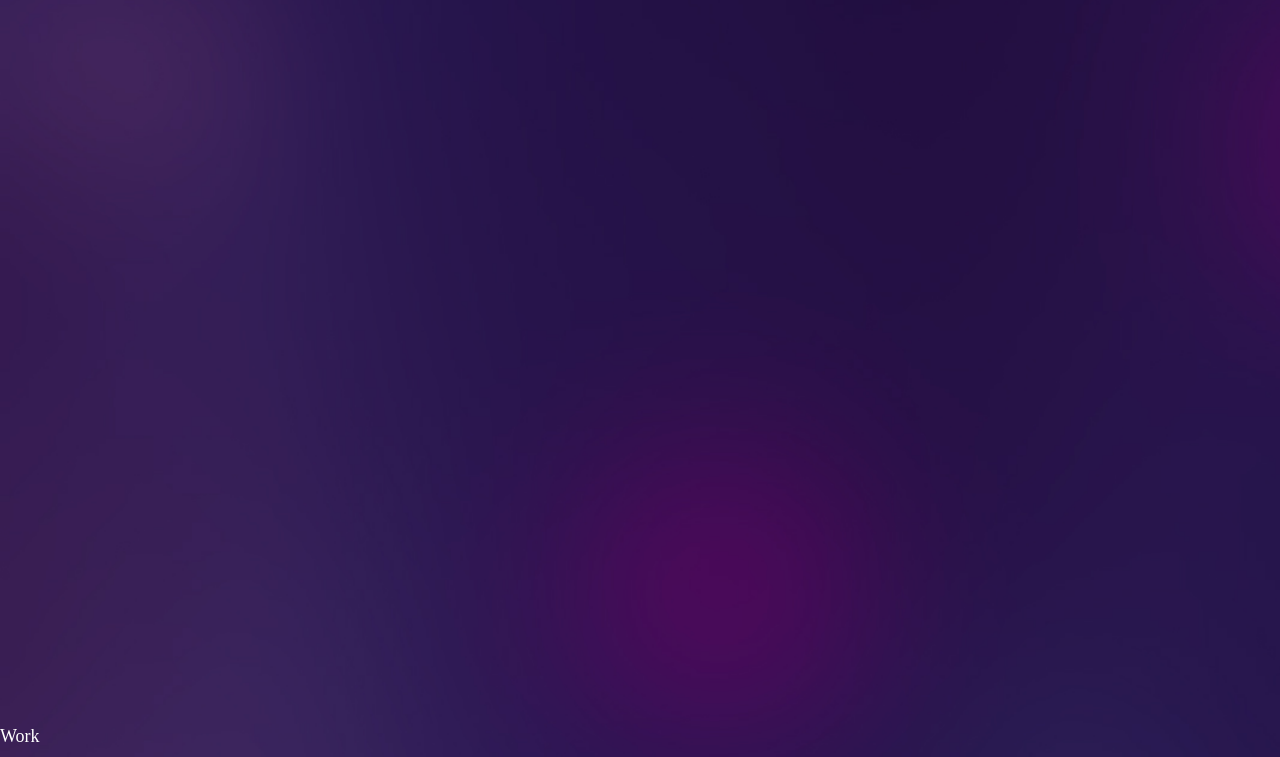
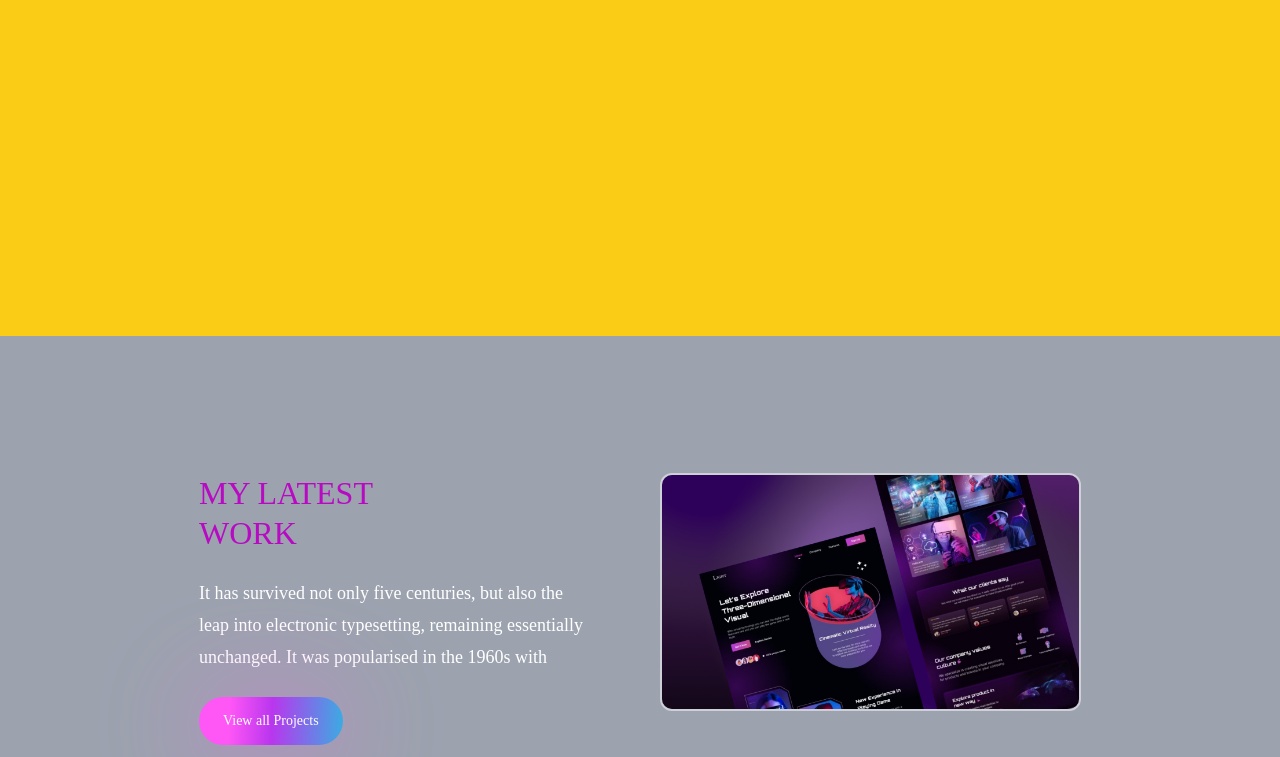
Before and after one commit to nikita3006/Portfolio, a React (Create React App) app: page / in a window 1280 px wide. Shown: the part 2000-2757 px from the top of the page. Built offline with nearby package versions, Linux system fonts and the light colour scheme; the HTML template or start-up script is replaced by a standard one.

Commit message:
added work section

```diff
--- a/src/components/About.js
+++ b/src/components/About.js
@@ -10,7 +10,7 @@
     threshold: 0.5,
   });
   return (
-    <section className="section" id="about">
+    <section className="section bg-green-400" id="about">
       <div className="container mx-auto">
         <div className="flex flex-col gap-y-10 lg:flex-row
          lg:items-center lg:gap-x-20 lg:gap-y-0 h-screen ml-14">
--- a/src/components/Banner.js
+++ b/src/components/Banner.js
@@ -8,7 +8,7 @@
 const Banner = () => {
   return (
     <section
-      className="min-h-[85vh] lg:min-h-[78vh] flex items-center"
+      className="min-h-[85vh] bg-red-400 lg:min-h-[78vh] flex items-center"
       id="home"
     >
       <div className="container mx-auto">
--- a/src/components/Contact.js
+++ b/src/components/Contact.js
@@ -2,7 +2,7 @@
 
 const Contact = () => {
   return(
-    <div className='section' id='contact'>
+    <div className='section bg-pink-700' id='contact'>
       Contact
     </div>
   );
--- a/src/components/Services.js
+++ b/src/components/Services.js
@@ -2,9 +2,9 @@
 
 const Services = () => {
   return(
-    <div className='section' id='services'>
+    <section className='section bg-yellow-400' id='services'>
       Services
-    </div>
+    </section>
     )
 };
 
--- a/src/components/Work.js
+++ b/src/components/Work.js
@@ -1,10 +1,108 @@
 import React from 'react';
+import { motion } from "framer-motion";
+import { fadeIn } from "../variants";
+import  Img1 from '../assets/portfolio-img1.png'
+import  Img2 from '../assets/portfolio-img2.png'
+import  Img3 from '../assets/portfolio-img3.png'
+
 
 const Work = () => {
   return(
-    <div className='section' id='work'>
-      Work
-    </div>
+    <section className='section bg-gray-400' id='work'>
+        <div className='container mx-auto'>
+          <div className='flex flex-col lg:flex-row gap-x-10 lg:m-36'>
+            <motion.div
+               variants={fadeIn("right", 0.2)}
+               initial="hidden"
+               whileInView={"show"}
+               viewport={{ once: false, amount: 0.3 }}
+               className='flex-1 flex flex-col gap-y-4 mb-10 lg:mb-0'>
+              {/* text */}
+              <div>
+                <h2 className='h2 leading-tight text-accent'>
+                  My Latest <br/>
+                  Work
+                </h2>
+                <p className='max-w-sm mb-6'>
+                  It has survived not only five centuries,
+                   but also the leap into electronic typesetting,
+                    remaining essentially unchanged. It was popularised
+                     in the 1960s with
+                </p>
+                <button className='btn btn-sm'>
+                  View all Projects
+                </button>
+              </div>
+              {/* img */}
+              <div className='group relative overflow-hidden border-2
+              border-white/50 rounded-xl'>
+                {/* overlay */}
+                <div className='group-hover:bg-black/50 w-full h-full lg:h-full absolute
+                z-40 transition-all duration-300'></div>
+                {/* img */}
+                <img className='group-hover:scale-125 transition-all duration-500 ' src={Img1} alt=''/>
+                {/* pretitle */}
+                <div className='absolute -bottom-full left-12
+                group-hover:bottom-24 transition-all duration-500 z-50'>
+                  <span className='text-gradient'>UI/UX Design</span>
+
+                </div>
+                {/* title */}
+                <div className='absolute -bottom-full left-12
+                group-hover:bottom-14 transition-all duration-700 z-50'>
+                  <span className='text-gradient text-3xl' >Project Title</span>
+                </div>
+              </div>
+            </motion.div>
+            <motion.div
+               variants={fadeIn("left", 0.2)}
+               initial="hidden"
+               whileInView={"show"}
+               viewport={{ once: false, amount: 0.3 }} className='flex-1 flex flex-col gap-y-12'>
+              {/* img */}
+              <div className='group relative overflow-hidden border-2
+              border-white/50 rounded-xl '>
+                {/* overlay */}
+                <div className='group-hover:bg-black/50 w-full h-full lg:h-full absolute
+                z-40 transition-all duration-300'></div>
+                {/* img */}
+                <img className='group-hover:scale-125 transition-all duration-500' src={Img2} alt=''/>
+                {/* pretitle */}
+                <div className='absolute -bottom-full left-12
+                group-hover:bottom-24 transition-all duration-500 z-50'>
+                  <span className='text-gradient'>UI/UX Design</span>
+
+                </div>
+                {/* title */}
+                <div className='absolute -bottom-full left-12
+                group-hover:bottom-14 transition-all duration-700 z-50'>
+                  <span className='text-gradient text-3xl' >Project Title</span>
+                </div>
+              </div>
+              {/* img */}
+              <div className='group relative overflow-hidden border-2
+              border-white/50 rounded-xl'>
+                {/* overlay */}
+                <div className='group-hover:bg-black/50 w-full h-full lg:h-full absolute
+                z-40 transition-all duration-300'></div>
+                {/* img */}
+                <img className='group-hover:scale-125 transition-all duration-500 ' src={Img3} alt=''/>
+                {/* pretitle */}
+                <div className='absolute -bottom-full left-12
+                group-hover:bottom-24 transition-all duration-500 z-50'>
+                  <span className='text-gradient'>UI/UX Design</span>
+
+                </div>
+                {/* title */}
+                <div className='absolute -bottom-full left-12
+                group-hover:bottom-14 transition-all duration-700 z-50'>
+                  <span className='text-gradient text-3xl' >Project Title</span>
+                </div>
+              </div>
+            </motion.div>
+          </div>
+      </div>
+    </section>
     )
 };
 
--- a/src/index.css
+++ b/src/index.css
@@ -68,6 +68,6 @@
     @apply bg-gradient-to-r text-transparent bg-clip-text from-[#42A6E3] to-[#FF56F6] font-bold font-primary hover:from-[#FF56F6] hover:to-[#42A6E3];
   }
   .section {
-    @apply py-8 lg:py-24 lg:h-screen flex items-center;
+    @apply py-8  lg:py-24 lg:h-screen flex items-center;
   }
 }
```
